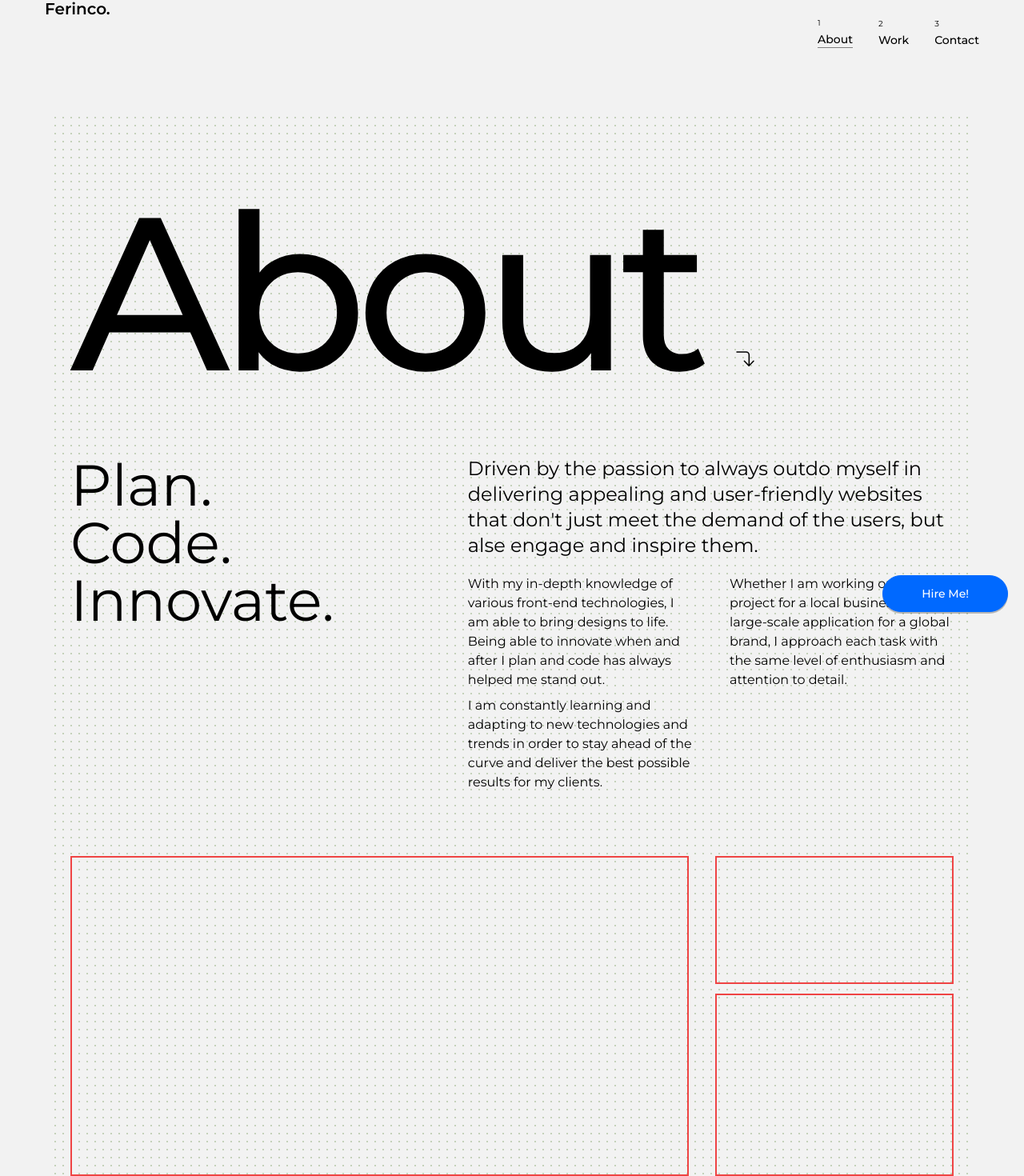
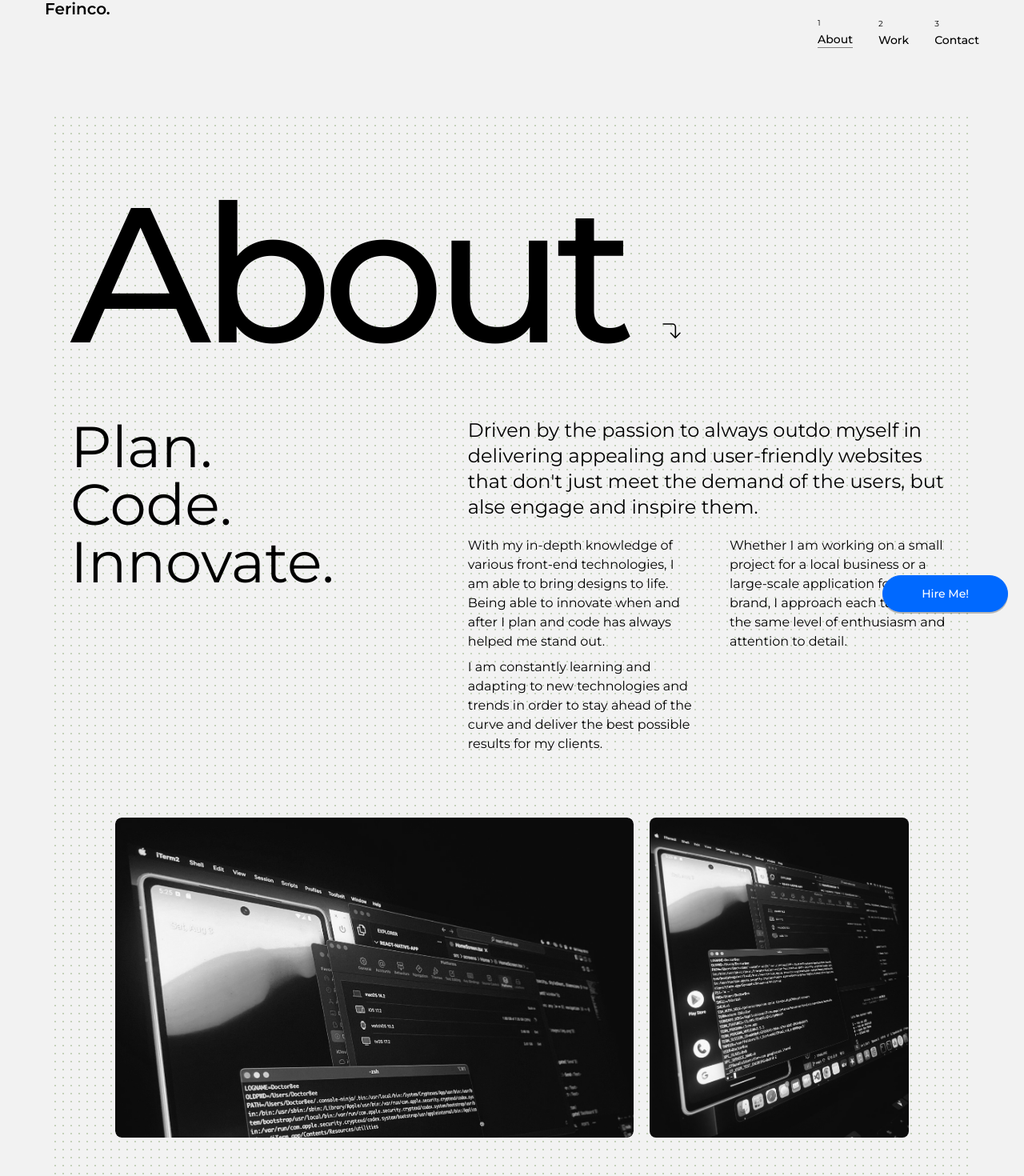
Before and after one commit to Ferinco/My-Portfolio, a React (Create React App) app: page /about in a window 1280 px wide. Shown: the part 15-1485 px from the top of the page at 80% size. Built offline with nearby package versions, Linux system fonts and the light colour scheme; some icons are missing.

Commit message:
header customs

```diff
--- a/src/components/hero.tsx
+++ b/src/components/hero.tsx
@@ -21,16 +21,23 @@ export default function HeroSection(): JSX.Element {
     <div className="wrapper px-3 md:px-6 lg:px-8 xl:px-14 overflow-x-hidden overflow-y-hidden">
       <div className="flex flex-col text-start gap-5">
         <div className="flex flex-col sm:flex-col text-start gap-0">
-          <motion.div variants={container} initial="hidden" animate="show">
-            <h1 className="xl:text-[25rem] lg:text-[20rem] sm:text-[7rem] text-[6rem] md:text-[14rem] tracking-normal lg:text-pretty md:text-balance font-medium md:justify-center text-wrap lg:tracking-normal leading-tight">
-              ferinco.
+          <motion.div variants={container} initial="hidden" animate="show"
+          className="xl:text-[25rem] lg:text-[20rem] sm:text-[7rem] text-[6rem] md:text-[14rem] tracking-normal lg:text-pretty md:text-balance font-medium md:justify-center text-wrap lg:tracking-normal md:leading-tight leading-[0.9]">
+            <h1 className=" ">
+              ferinco<span className="inline-block md:hidden">,</span><span className="md:inline-block hidden">.</span>
+            </h1>
+            <h1 className="block md:hidden">
+              a frontend
+            </h1>
+            <h1 className="block md:hidden">
+              developer.
             </h1>
 
           </motion.div>
         </div>
-        <div className="xl:hidden flex flex-col md:mt-11 lg:gap-9 gap-7">
+        <div className="md:hidden flex flex-col md:mt-11 lg:gap-9 gap-7">
           <p className="lg:text-Paragraph-md md:text-Paragraph-sm text-Paragraph-sm space-x-4 text-wrap text-2xl md:text-4xl leading-tight md:leading-normal ms:w-[75%] w-full">
-            A Frontend developer that conjures innovation to create
+            I conjure innovation to create
             extraordinary experiences.
           </p>
           {/* <Button
--- a/src/components/photoGrid.tsx
+++ b/src/components/photoGrid.tsx
@@ -1,5 +1,5 @@
-export default function PhotoGrid(): JSX.Element{
-return(
+export default function PhotoGrid(): JSX.Element {
+  return (
     // <div className='flex flex-col lg:flex-row justify-between gap-5 lg:gap-0 mt-[40px] px-3 md:px-6 lg:px-0'>
     //     <div className="h-[300px] w-full lg:w-[30%] border-2 border-l-0 border-red-400"></div>
     //     <div className="h-[500px] w-full lg:w-[30%] border-2 border-t-0 border-red-400"></div>
@@ -8,13 +8,18 @@ return(
     //     <div className="h-[270px] w-full border-2 border-b-0 border-red-400 hidden lg:flex"></div>
     //     </div>
     // </div>
-    <div className="px-3 md:px-6 lg:px-8 xl:px-14 flex gap-5 mt-20">
-        <div className="w-4/6 border border-black h-[400px] rounded-lg overflow-hidden">
-        </div>
-        <div className="w-2/6 h-[400px]">
-        <img src="images/hero-1.jpg" className="w-full h-full block object-cover object-top rounded-lg"/>
-        </div>
-
+    <div className="px-3 md:px-6 lg:px-8 xl:px-14 flex flex-col md:flex-row gap-5 md:mt-20 mt-12">
+      <div className="w-full md:w-4/6 h-80 lg:h-[400px] rounded-lg overflow-hidden">
+      <img
+          src="images/hero-1.jpg"
+          className="w-full  h-full block object-cover object-top rounded-lg"
+        /></div>
+      <div className="w-full md:w-2/6 lg:h-[400px] md:h-80 h-64">
+        <img
+          src="images/hero-1.jpg"
+          className="w-full  h-full block object-cover object-top rounded-lg"
+        />
+      </div>
     </div>
-)
+  );
 }
--- /dev/null
+++ b/src/custom/headers.tsx
@@ -0,0 +1,18 @@
+import { Icon } from "@iconify/react"
+
+type SubHeaderProps = {
+    title: string;
+};
+
+export const SubHeader: React.FC<SubHeaderProps> = ({ title }) => {
+    return (
+        <div>
+            <div className="flex flex-row gap-10 items-baseline">
+                <h4 className="text-start lg:text-[15rem] text-[5rem] sm:text-[8rem] md:text-[10rem] font-medium tracking-tighter">
+                    {title}
+                </h4>
+                <Icon icon="fluent:arrow-turn-right-down-48-regular" width="35px" height="30px" style={{ color: "black" }} />
+            </div>
+        </div>
+    );
+};
--- a/src/pages/about.tsx
+++ b/src/pages/about.tsx
@@ -2,27 +2,17 @@ import { Icon } from "@iconify/react";
 import PhotoGrid from "../components/photoGrid";
 import Button from "../custom/button";
 import { motion } from "framer-motion";
+import { SubHeader } from "../custom/headers";
 export default function About(): JSX.Element {
   return (
     <motion.div
-      className="Home pt-5 pb-10  mt-[70px]"
+      className="Home pt-5 pb-10  mt-[70px] md:px-6 lg:px-8 xl:px-6 overflow-x-hidden overflow-y-hidden px-3"
       initial={{ opacity: 0 }}
       animate={{ opacity: 1 }}
       transition={{ delay: 0.3, duration: 0.5 }}
     >
-      <div className="sm:px-0 md:px-6 lg:px-8 xl:px-6 overflow-x-hidden overflow-y-hidden px-3">
-        <div className="flex flex-row gap-10 items-baseline">
-          <h4 className="text-start lg:text-[17rem] text-[6rem] sm:text-[8rem] md:text-[14rem] lg:font-medium tracking-tighter">
-            About{" "}
-          </h4>
-          <Icon
-            icon="fluent:arrow-turn-right-down-48-regular"
-            width="35px"
-            height="30px"
-            style={{ color: "black" }}
-            className="hidden lg:flex"
-          />
-        </div>
+      <div className="">
+        <SubHeader title="About" />
         <div className="flex flex-col lg:flex-row justify-between lg:mt-0 mt-[70px]">
           <div className="flex flex-col text-start text-5xl lg:text-7xl w-[40%]">
             <p>Plan.</p>
@@ -54,17 +44,7 @@ export default function About(): JSX.Element {
             </div>
           </div>
         </div>
-        <div className="images flex flex-col lg:flex-row mt-20 h-fit justify-between gap-7 lg:gap-0">
-          <div className="image-1 border-2 border-red-500 lg:w-[70%] h-[400px]"></div>
-          <div className="flex flex-col h-[400px] lg:w-[27%] justify-between">
-            <div className="border-2 border-red-500 h-[40%] hidden lg:flex"></div>
-            <div className="border-2 border-red-500 h-[57%]"></div>
-          </div>
-        </div>
-        {/* <div className="mt-[70px]">
-
-                <PhotoGrid/>
-                </div> */}
+        <PhotoGrid />
         <div className="employ flex flex-col lg:flex-row mt-20 h-fit justify-between">
           <div className="flex flex-col text-start lg:gap-24 gap-4">
             <p>Hire me</p>
@@ -83,10 +63,12 @@ export default function About(): JSX.Element {
             <p>Contact</p>
             <div>
               <p className="text-2xl">Send me an email</p>
-              <a className="text-start text-3xl text-[rgb(0, 105, 255)] email-link" href="mailto:ferinco001@gmail.com">
+              <a
+                className="text-start text-3xl text-[rgb(0, 105, 255)] email-link"
+                href="mailto:ferinco001@gmail.com"
+              >
                 ferinco001@gmail.com
               </a>
-              {/* <p>Hire me, so I can afford starlink.</p> */}
             </div>
           </div>
         </div>
--- a/src/pages/projects.tsx
+++ b/src/pages/projects.tsx
@@ -4,6 +4,7 @@ import ProjectTile from "../custom/projectTile";
 import { ProjectData } from "../data/projectsData";
 import { Separation } from "../custom/separationDiv";
 import { motion } from "framer-motion"
+import { SubHeader } from "../custom/headers";
 
 
 
@@ -14,10 +15,7 @@ export default function Projects(): JSX.Element {
             animate={{ opacity: 1 }}
             transition={{ delay: 0.3, duration: 0.5 }}>
             <div className='sm:px-0 md:px-6 lg:px-8 xl:px-6 overflow-x-hidden overflow-y-hidden px-3'>
-                <div className="flex flex-row gap-10 items-baseline">
-                    <h4 className="text-start lg:text-[15rem] text-[6rem] sm:text-[8rem] md:text-[14rem] font-medium tracking-tighter">Projects</h4>
-                    <Icon icon="fluent:arrow-turn-right-down-48-regular" width="35px" height="30px" style={{ color: "black" }} />
-                </div>
+<SubHeader title="Projects"/>
                 <div className="mt-[70px]">
                     <div className="flex flex-row justify-between items-center">
                         <p className="text-start max-w-xl text-xl lg:text-2xl">I've worked on various projects over the years, personal and official. Check out some of the ones I am permitted to share here</p>
```
